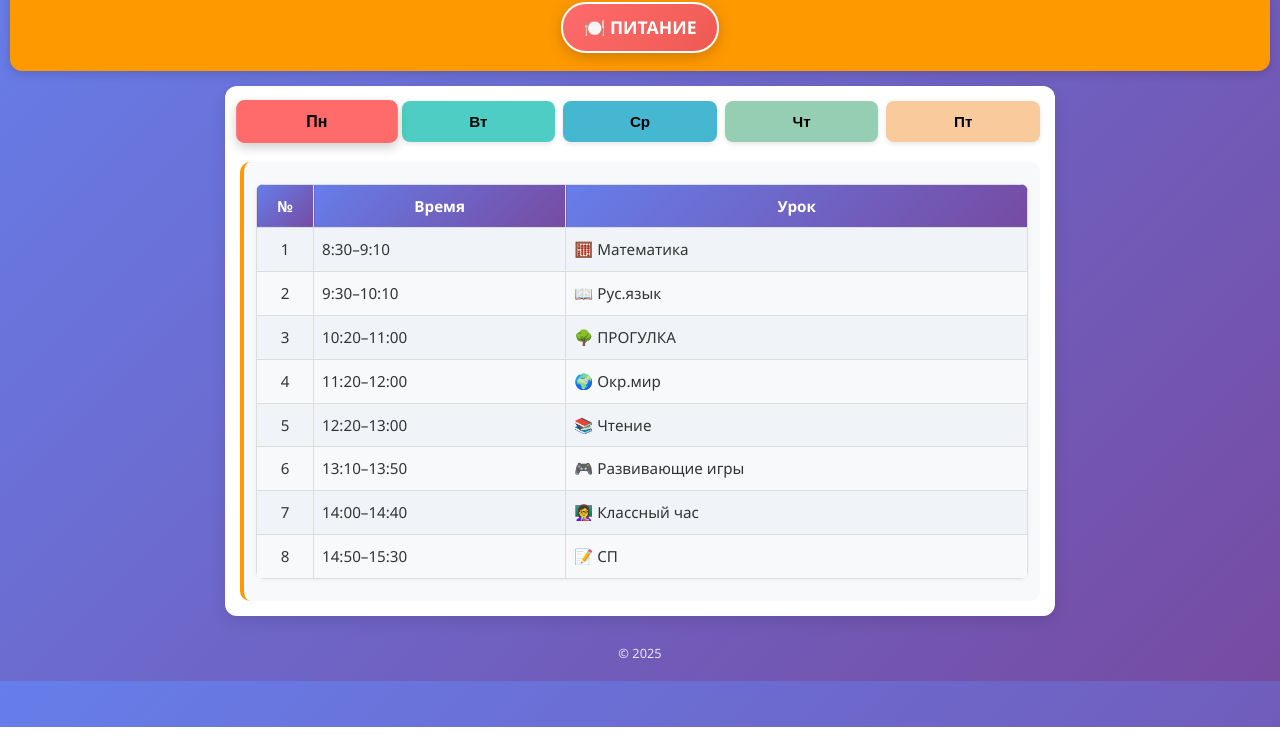
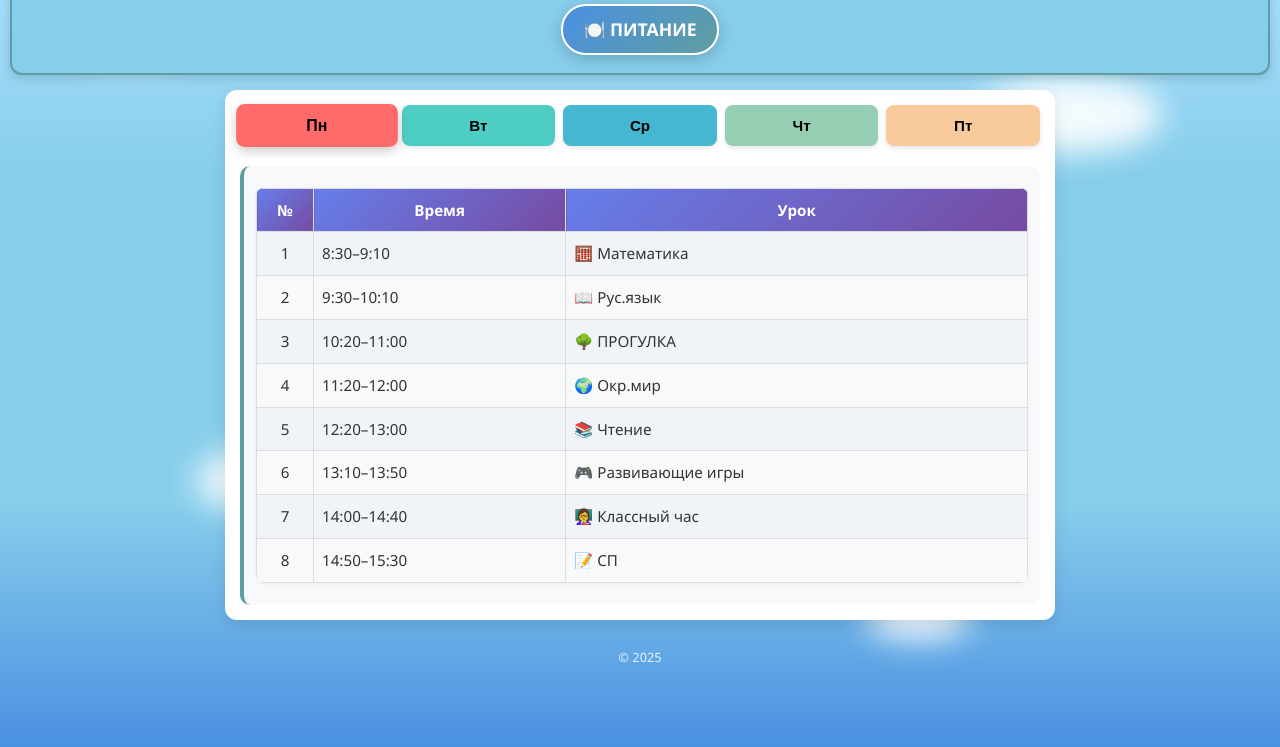
Before and after one commit to ArtIgnat2000/schedule, a plain HTML site: page index.html in a window 1280 px wide. Shown: the part 73-820 px from the top of the page. Drawn offline with Linux system fonts and the light colour scheme.

Commit message:
Update index.html

```diff
--- a/index.html
+++ b/index.html
@@ -6,7 +6,8 @@
     <meta name="viewport" content="width=device-width, initial-scale=1.0">
     <style>
         :root {
-            --header-bg: #ff9900;
+            --header-bg: #87CEEB;
+            --header-border: #5F9EA0;
             --primary-color: #4a90e2;
             --gradient-start: #667eea;
             --gradient-end: #764ba2;
@@ -14,11 +15,81 @@
 
         body {
             font-family: 'Segoe UI', 'Comic Sans MS', sans-serif;
-            background: linear-gradient(135deg, var(--gradient-start) 0%, var(--gradient-end) 100%);
+            /* Градиент неба от светло-голубого к более насыщенному */
+            background: linear-gradient(180deg, #B0E2FF 0%, #87CEEB 30%, #87CEEB 70%, #4A90E2 100%);
             color: #333;
             margin: 0;
             padding: 10px;
             line-height: 1.5;
+            position: relative;
+            min-height: 100vh;
+            overflow-x: hidden;
+        }
+
+        /* Стили для облаков */
+        .cloud {
+            position: absolute;
+            background: rgba(255, 255, 255, 0.9);
+            border-radius: 50%;
+            filter: blur(15px);
+            z-index: -1;
+            box-shadow: 0 0 20px rgba(255, 255, 255, 0.8);
+        }
+
+        .cloud:nth-child(1) {
+            width: 120px;
+            height: 50px;
+            top: 8%;
+            left: 5%;
+            animation: float 25s infinite ease-in-out;
+        }
+
+        .cloud:nth-child(2) {
+            width: 180px;
+            height: 70px;
+            top: 20%;
+            right: 10%;
+            animation: float 30s infinite ease-in-out reverse;
+        }
+
+        .cloud:nth-child(3) {
+            width: 150px;
+            height: 60px;
+            bottom: 30%;
+            left: 15%;
+            animation: float 35s infinite ease-in-out;
+        }
+
+        .cloud:nth-child(4) {
+            width: 200px;
+            height: 80px;
+            top: 35%;
+            right: 20%;
+            animation: float 40s infinite ease-in-out reverse;
+        }
+
+        .cloud:nth-child(5) {
+            width: 100px;
+            height: 40px;
+            bottom: 15%;
+            right: 25%;
+            animation: float 28s infinite ease-in-out;
+        }
+
+        /* Анимация парения облаков */
+        @keyframes float {
+            0%, 100% {
+                transform: translate(0, 0);
+            }
+            25% {
+                transform: translate(10px, 15px);
+            }
+            50% {
+                transform: translate(20px, 0);
+            }
+            75% {
+                transform: translate(10px, -15px);
+            }
         }
 
         header {
@@ -30,6 +101,7 @@
             margin-bottom: 15px;
             box-shadow: 0 3px 10px rgba(0,0,0,0.15);
             position: relative;
+            border: 2px solid var(--header-border);
         }
 
         h1 {
@@ -51,7 +123,7 @@
         .meal-link {
             display: inline-block;
             padding: 10px 20px;
-            background: linear-gradient(135deg, #ff6b6b, #ee5a52);
+            background: linear-gradient(135deg, #4A90E2, #5F9EA0);
             border-radius: 25px;
             text-decoration: none;
             color: white;
@@ -67,7 +139,7 @@
         .meal-link:hover {
             transform: translateY(-2px) scale(1.05);
             box-shadow: 0 6px 20px rgba(0,0,0,0.3);
-            background: linear-gradient(135deg, #ff5252, #d32f2f);
+            background: linear-gradient(135deg, #357ABD, #4682B4);
         }
 
         .meal-link:active {
@@ -144,7 +216,7 @@
             padding: 12px;
             background-color: #f8f9fa;
             border-radius: 10px;
-            border-left: 4px solid var(--header-bg);
+            border-left: 4px solid var(--header-border);
         }
 
         .schedule.show {
@@ -265,6 +337,13 @@
     </style>
 </head>
 <body>
+    <!-- Облака -->
+    <div class="cloud"></div>
+    <div class="cloud"></div>
+    <div class="cloud"></div>
+    <div class="cloud"></div>
+    <div class="cloud"></div>
+
     <header>
         <h1>📚 Расписание 3 «Б»</h1>
         <div class="meal-link-container">
```
